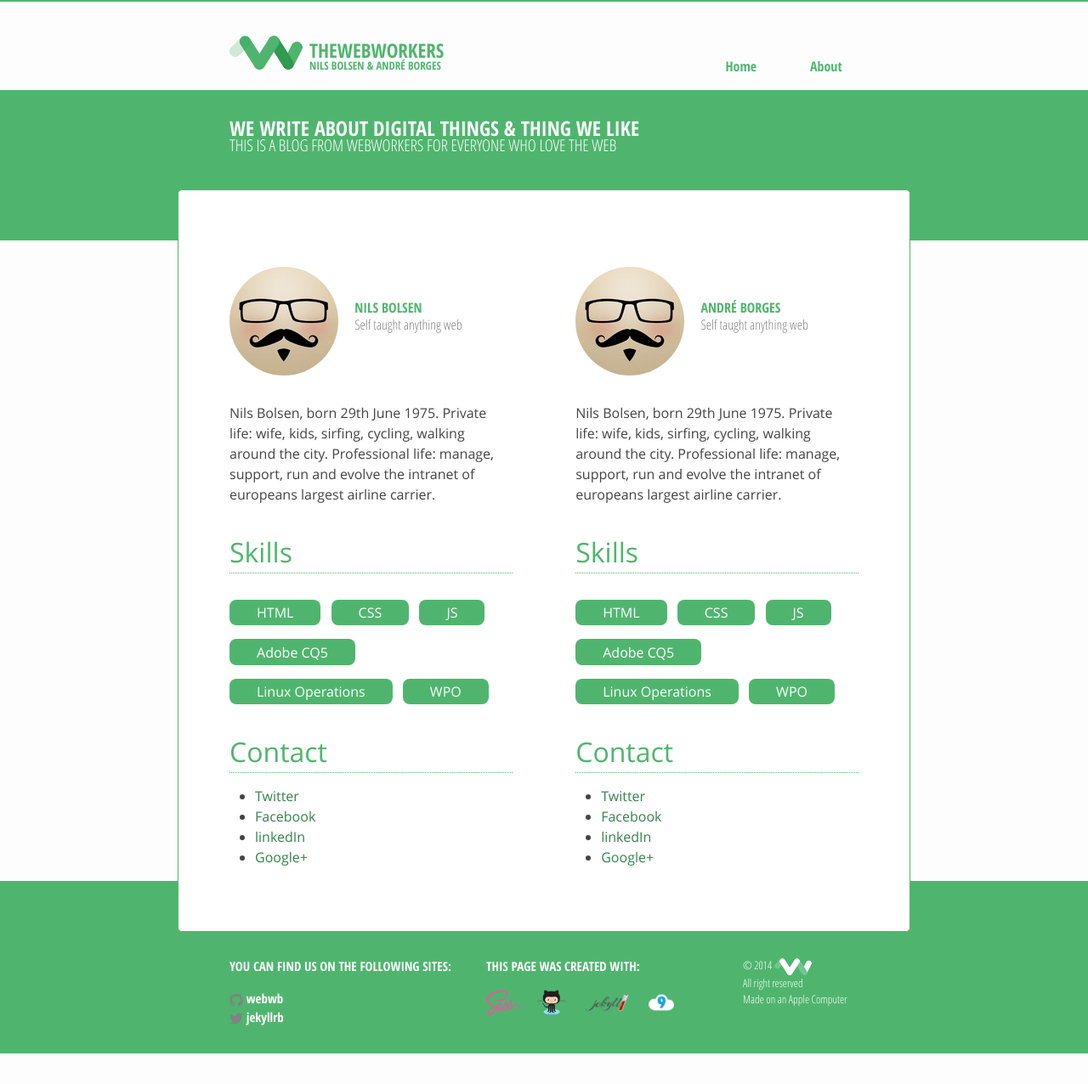
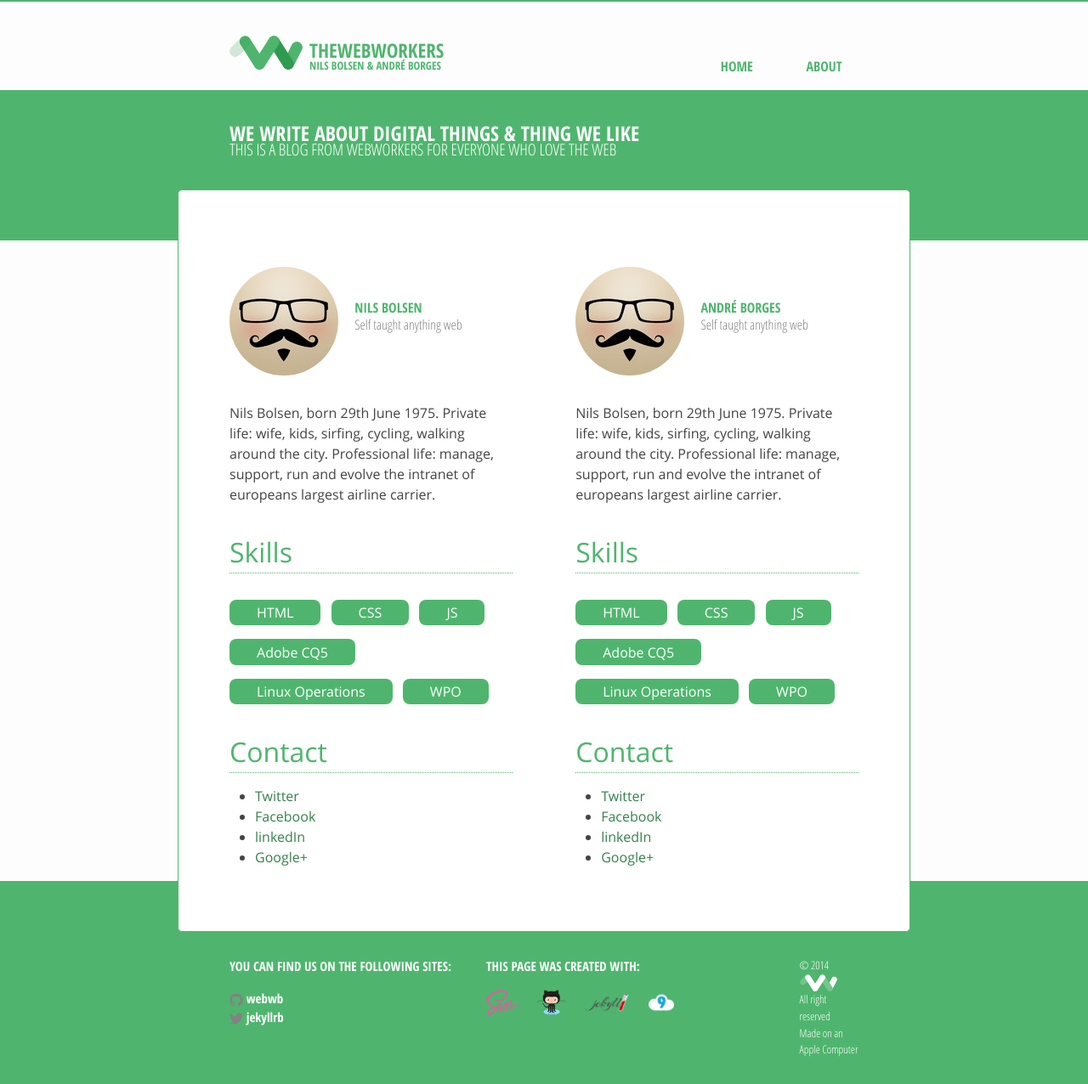
Before and after one commit to webwb/webwb.github.io, a Jekyll site: the page built from about.md, in a window 1280 px wide. Shown: the whole page at 85% size. Built offline with Jekyll 4.4.1, drawn with Linux system fonts in a browser that asks for light colours; before the commit the page ends 1240 px from its top, so only the background shows below that.

Commit message:
made some style fixes

```diff
--- a/_includes/footer.html
+++ b/_includes/footer.html
@@ -46,10 +46,10 @@
       <div class="footer-col  footer-col-1">
         <h2>This page was created with:</h2>
         <ul class="build-with-list">
-          <li><a href="#"><img src="/images/Sass_Logo_Color.svg" title="Sass"/></li>
-          <li><a href="#"><img src="/images/Octocat.png" title="Github"/></li>
-          <li><a href="#"><img src="/images/jekyll-logo-light-transparent.png" title="Jekyll"/></li>
-          <li><a href="#"><img src="/images/C9-Logo-White 512x512.png" title="Cloud 9"/></li>
+          <li><a href="#"><img src="/images/Sass_Logo_Color.svg" title="Sass"/></a></li>
+          <li><a href="#"><img src="/images/Octocat.png" title="Github"/></a></li>
+          <li><a href="#"><img src="/images/jekyll-logo-light-transparent.png" title="Jekyll"/></a></li>
+          <li><a href="#"><img src="/images/C9-Logo-White 512x512.png" title="Cloud 9"/></a></li>
         </ul>
       </div>
 
--- a/_sass/_banner.scss
+++ b/_sass/_banner.scss
@@ -9,13 +9,13 @@
 .site-banner {
   h1 {
     font-size: 1.5em;
-    line-height:1em;
+    line-height:1.5em;
     margin:0;
   }
   h2 {
     font-family: OpenSans-CondLight, sans-serif;
     font-size: 1.2em;
-    line-height:.8em;
+    line-height:.1em;
     margin:0;
   }
 }
--- a/_sass/_footer.scss
+++ b/_sass/_footer.scss
@@ -86,6 +86,7 @@
   p {
     font-size:.875em;
     font-family:OpenSans-CondLight, sans-serif;
+    padding-left: calc(60% - (30px / 2));
   }
 }
 .build-with-list {
--- a/_sass/_header.scss
+++ b/_sass/_header.scss
@@ -52,7 +52,8 @@
   border-radius: 8px;
   &:visited { color: $brand-color; }
   &:hover {
-    @extend .bordered;
+    border-color: $brand-color;
+    text-decoration:none;
   }
   &:active {
     @extend .active;
@@ -64,9 +65,9 @@
   color:white;
 }
 .bordered {
-  border-color: $brand-color;
+
   color: $brand-color;
-  text-decoration:none;
+
 }
 
 /**
@@ -76,6 +77,7 @@
     float: right;
     line-height: 56px;
     padding-top:3em;
+    text-transform: uppercase;
     .menu-icon {
         display: none;
     }
--- a/_sass/_layout.scss
+++ b/_sass/_layout.scss
@@ -38,7 +38,7 @@
       }
   }
 }
-
+.post-author,
 .post-meta {
     font-size: $small-font-size;
     color: $grey-color;
--- a/index.html
+++ b/index.html
@@ -15,7 +15,9 @@
           <h2>
             <a class="post-link" href="{{ post.url | prepend: site.baseurl }}">{{ post.title }}</a>
           </h2>
-          <p class="post-excerpt">{{ post.excerpt }}</p>
+          <p class="post-excerpt">{{ post.excerpt | strip_html | truncate:200}}
+            <a class="post-excerpt-link" href="{{ post.url | prepend: site.baseurl }}">read on</a>
+          </p>
         </article>
 
       </li>
```
